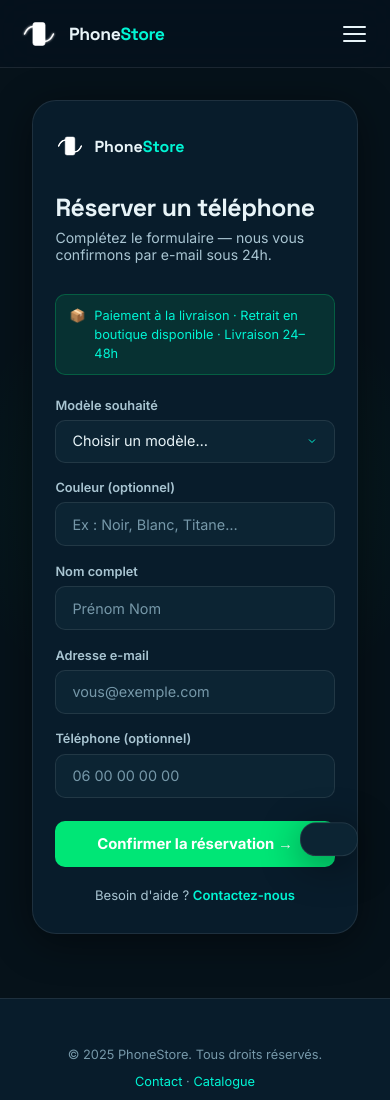
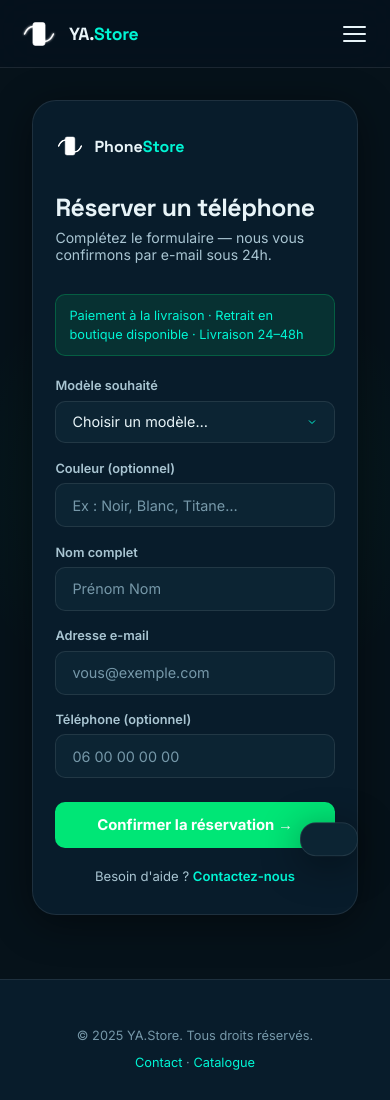
Before and after one commit to akliyounes2003-beep/akliyounes2003-beep.io, a plain HTML site: page reservation.html in a window 390 px wide. Shown: the top 1100 px of the page. Drawn offline with Linux system fonts and the light colour scheme.

Commit message:
Change brand name from PhoneStore to YA.Store

```diff
--- a/reservation.html
+++ b/reservation.html
@@ -3,7 +3,7 @@
 <head>
   <meta charset="UTF-8" />
   <meta name="viewport" content="width=device-width, initial-scale=1.0"/>
-  <title>Réserver — PhoneStore</title>
+  <title>Réserver — YA.Store</title>
   <link rel="stylesheet" href="styles.css">
   <link rel="preconnect" href="https://fonts.googleapis.com">
   <link rel="preconnect" href="https://fonts.gstatic.com" crossorigin>
@@ -14,7 +14,7 @@
   <nav class="navbar" id="navbar">
     <a href="index.html" class="navbar-brand">
       <img src="logo.svg" alt="PhoneStore Logo">
-      <span class="brand-name">Phone<span>Store</span></span>
+      <span class="brand-name">YA.<span>Store</span></span>
     </a>
     <ul class="nav-links" id="navLinks">
       <li><a href="index.html">Accueil</a></li>
@@ -45,7 +45,6 @@
       <p class="form-subtitle">Complétez le formulaire — nous vous confirmons par e-mail sous 24h.</p>
 
       <div class="form-notice">
-        <span>📦</span>
         <span>Paiement à la livraison · Retrait en boutique disponible · Livraison 24–48h</span>
       </div>
 
@@ -129,7 +128,7 @@
   <!-- ══ FOOTER ══ -->
   <footer>
     <div class="footer-bottom" style="max-width:1200px;margin:0 auto;padding-top:0;border-top:none;">
-      <span>© 2025 PhoneStore. Tous droits réservés.</span>
+      <span>© 2025 YA.Store. Tous droits réservés.</span>
       <span><a href="contact.html">Contact</a> · <a href="telephones.html">Catalogue</a></span>
     </div>
   </footer>
```
